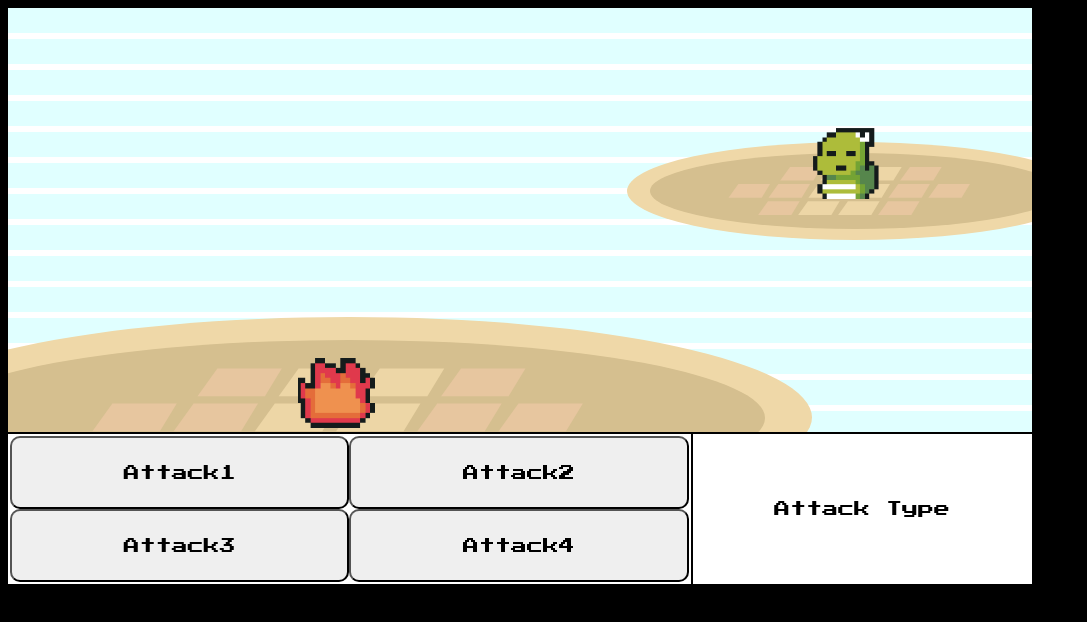
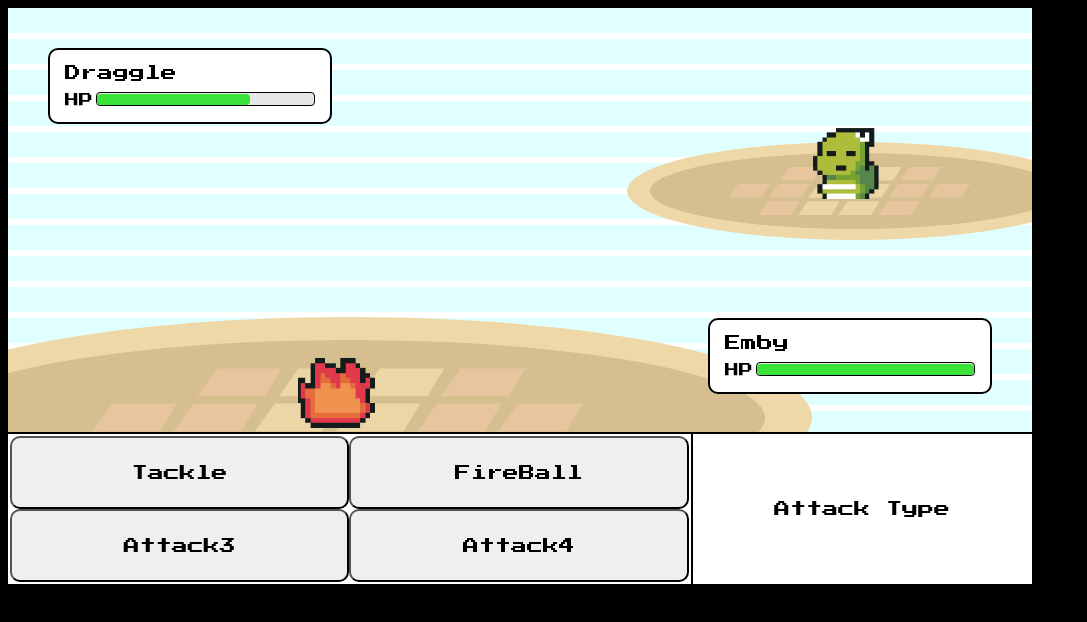
Before and after one commit to JustChillinBro92/Pokemon-Game, a plain HTML site: page index.html in a window 1280 px wide. Both pictures are taken after a click on the button "Attack3". Shown: the whole page, without its empty margins (0-1087 px from the left). Drawn offline with nearby package versions, Linux system fonts and the light colour scheme.

Commit message:
healthbar animation + attack1 animation

```diff
--- a/classes.js
+++ b/classes.js
@@ -15,7 +15,16 @@ class Boundary {
 }
 
 class Sprite {
-  constructor({ position, velocity, image, frames = { max: 1 , hold: 25}, scale = 1, sprites, animate = false }) {
+  constructor({
+    position,
+    velocity,
+    image,
+    frames = { max: 1, hold: 25 },
+    scale = 1,
+    sprites,
+    animate = false,
+    isEnemy = false,
+  }) {
     this.position = position;
     this.image = image;
     this.frames = { ...frames, val: 0, elapsed: 0 };
@@ -24,22 +33,26 @@ class Sprite {
     this.image.onload = () => {
       this.width = (this.image.width / this.frames.max) * this.scale;
       this.height = this.image.height * this.scale;
-
-      console.log(this.width, this.height);
+      //console.log(this.width, this.height);
     };
 
     this.animate = animate;
     this.sprites = sprites;
+    this.opacity = 1;
+    this.health = 100;
+    this.isEnemy = isEnemy;
   }
 
   draw() {
-    const frameWidth = this.image.width / this.frames.max;  // Single frame width
-    const frameHeight = this.image.height;                 // Single frame height
+    c.save(); //if any global property added btwn save and restore, it only affects the code inside them
+    c.globalAlpha = this.opacity; //global property
+
+    const frameWidth = this.image.width / this.frames.max; // Single frame width
+    const frameHeight = this.image.height; // Single frame height
 
     // Determine the scaling factor for rendering the player sprite (scale only the sprite)
-    const scaledWidth = frameWidth * this.scale;   // Scaled width of the frame
+    const scaledWidth = frameWidth * this.scale; // Scaled width of the frame
     const scaledHeight = frameHeight * this.scale; // Scaled height of the frame
-
 
     c.drawImage(
       this.image,
@@ -52,8 +65,9 @@ class Sprite {
       scaledWidth,
       scaledHeight
     );
+    c.restore();
 
-    if(!this.animate) return // if player is not moving we do not call the following code
+    if (!this.animate) return; // if player is not moving we do not call the following code
 
     if (this.frames.max > 1) {
       // it means that a sprite-sheet for animation is present
@@ -64,4 +78,59 @@ class Sprite {
       else this.frames.val = 0;
     }
   }
+
+  attack({ attack, recipient }) {
+    const tl = gsap.timeline(); //timeline object created using gsap library
+
+    this.health -= attack.damage //health updates with each instance
+
+    let movementDistance = 20;
+    let healthBar = "#enemyHealthBar";
+
+    if (this.isEnemy) {
+      movementDistance = -20;
+      healthBar = "#playerHealthBar";
+    }
+
+    const healthBarVisibility = document.querySelector(healthBar);
+
+    tl.to(this.position, {
+      x: this.position.x - movementDistance,
+    })
+      .to(this.position, {
+        x: this.position.x + movementDistance * 2,
+        duration: 0.1,
+
+        //enemy gets hit
+        onComplete: () => {
+          //arrow function instead of noraml function given so that we can use/increase scope of 'this.health'
+          gsap.to(healthBar, {
+            width: this.health + "%",
+            duration: 0.8,
+            onComplete: () => {
+              if(this.health <= 0.1 * this.health) {
+                healthBarVisibility.style.visibility = "hidden";
+              }
+            }
+          });
+
+          gsap.to(recipient.position, {
+            x: recipient.position.x + 10,
+            yoyo: true,
+            repeat: 5,
+            duration: 0.08,
+          });
+
+          gsap.to(recipient, {
+            opacity: 0,
+            yoyo: true,
+            repeat: 3,
+            duration: 0.08,
+          });
+        },
+      })
+      .to(this.position, {
+        x: this.position.x,
+      });
+  }
 }
--- a/index.html
+++ b/index.html
@@ -1,5 +1,6 @@
 <!DOCTYPE html>
 <html>
+
 <head>
 	<meta charset="utf-8">
 	<meta name="viewport" content="width=device-width, initial-scale=1">
@@ -8,25 +9,29 @@
 	<link rel="preconnect" href="https://fonts.gstatic.com" crossorigin>
 	<link href="https://fonts.googleapis.com/css2?family=Press+Start+2P&display=swap" rel="stylesheet">
 	<style>
-		*{
+		* {
 			font-family: "Press Start 2P", system-ui;
 			font-weight: 400;
 			font-style: normal;
 
 		}
+
 		body {
 			background-color: black
 		}
-		h1{
+
+		h1 {
 			margin: 0;
 			font-size: 16px;
 		}
-		button{
+
+		button {
 			border-radius: 10px;
 			cursor: pointer;
 			font-size: 16px;
 		}
-		button:hover{
+
+		button:hover {
 			background-color: #ddd;
 		}
 	</style>
@@ -34,9 +39,7 @@
 
 <body>
 	<div style="display: inline-block; position: relative">
-		<div
-			id="OverlappingDiv"
-		  	style="
+		<div id="OverlappingDiv" style="
 			background-color: black;
 			position: absolute;
 		  	top: 0;
@@ -46,8 +49,99 @@
 			opacity: 0;
 			pointer-events: none;">
 		</div>
+
+		<!-- Enemy's Monster Health Bar -->
+		<div style="
+		 background-color: white;
+		 width: 250px;
+		 position: absolute;
+		 top: 40px;
+		 left: 40px;
+		 border: 2px black solid;
+		 border-radius: 10px;
+		 padding: 15px
+		 ">
+
+			<h1 style="font-size: 16px;">Draggle</h1>
+			<div style="
+				display: flex;
+				align-items: center;
+
+			">
+				<h1 style="font-size: 14px;
+					margin-right: 3px;
+					margin-top: 12px
+				">HP</h1>
+				<div style="position: relative;width: 100%;">
+					<div style="
+					background-color: #e9e6e6;
+					border: 1.5px black solid;
+					border-radius: 4px;
+					height: 12px;
+					margin-top: 10px;
+				"></div>
+					<div
+					id="enemyHealthBar"
+					style="
+					background-color: rgb(58, 227, 58);
+					border-radius: 4px;
+					position: absolute;
+					height: 11.5px;
+					top: 11.5px;
+					left: 1px;
+					right: 1px;
+		    	"></div>
+				</div>
+			</div>
+		</div>
+
+		<!-- Player's Monster Health Bar -->
+		<div style="
+		 background-color: white;
+		 width: 250px;
+		 position: absolute;
+		 bottom: 190px;
+		 right: 40px;
+		 border: 2px black solid;
+		 border-radius: 10px;
+		 padding: 15px
+		 ">
+
+			<h1 style="font-size: 16px;">Emby</h1>
+			<div style="
+				display: flex;
+				align-items: center;
+
+			">
+				<h1 style="font-size: 14px;
+					margin-right: 3px;
+					margin-top: 12px
+				">HP</h1>
+				<div style="position: relative;width: 100%;">
+					<div style="
+					background-color: #e9e6e6;
+					border: 1.5px black solid;
+					border-radius: 4px;
+					height: 12px;
+					margin-top: 10px;
+				"></div>
+					<div
+					id="playerHealthBar"
+					style="
+					background-color: rgb(58, 227, 58);
+					border-radius: 4px;
+					position: absolute;
+					height: 11.5px;
+					top: 11.5px;
+					left: 1px;
+					right: 1px;
+		    	"></div>
+				</div>
+			</div>
+		</div>
 		<canvas></canvas>
 
+		<!-- Attack Panel -->
 		<div style="
 		background-color: white;
 		height: 150px;
@@ -64,8 +158,8 @@
 			grid-template-columns: repeat(2,1fr);
 			padding: 2px
 			">
-				<button>Attack1</button>
-				<button>Attack2</button>
+				<button>Tackle</button>
+				<button>FireBall</button>
 				<button>Attack3</button>
 				<button>Attack4</button>
 			</div>
@@ -88,4 +182,5 @@
 		<script src="index.js"></script>
 
 </body>
+
 </html>
--- a/index.js
+++ b/index.js
@@ -356,7 +356,8 @@ const draggle = new Sprite({
     hold: 70
   },
   scale: 0.85,
-  animate: true
+  animate: true,
+  isEnemy: true,
 })
 
 const emby = new Sprite({
@@ -370,17 +371,42 @@ const emby = new Sprite({
     hold: 60
   },
   scale: 0.9,
-  animate: true
+  animate: true,
 })
 
 function animateBattle() {
   window.requestAnimationFrame(animateBattle);
-  console.log("animating battle sequence");
+  //console.log("animating battle sequence");
   BattleBackground.draw();
   draggle.draw();
   emby.draw();
 }
 animateBattle();
+
+document.querySelectorAll('button').forEach(button => {
+  button.addEventListener('click', () => {
+    //console.log('clicked');
+
+    emby.attack({
+      attack: {
+        name: 'Tackle',
+        damage: 30,
+        type: 'Normal',
+      },
+      recipient: draggle
+    })
+
+    /*draggle.attack({
+      attack: {
+        name: 'Tackle',
+        damage: 30,
+        type: 'Normal',
+      },
+      recipient: emby
+    })*/
+
+  })
+})
 
 let lastkey = "";
 window.addEventListener("keydown", (e) => {
```
Lines whose indentation alone changed are shown as unchanged.
